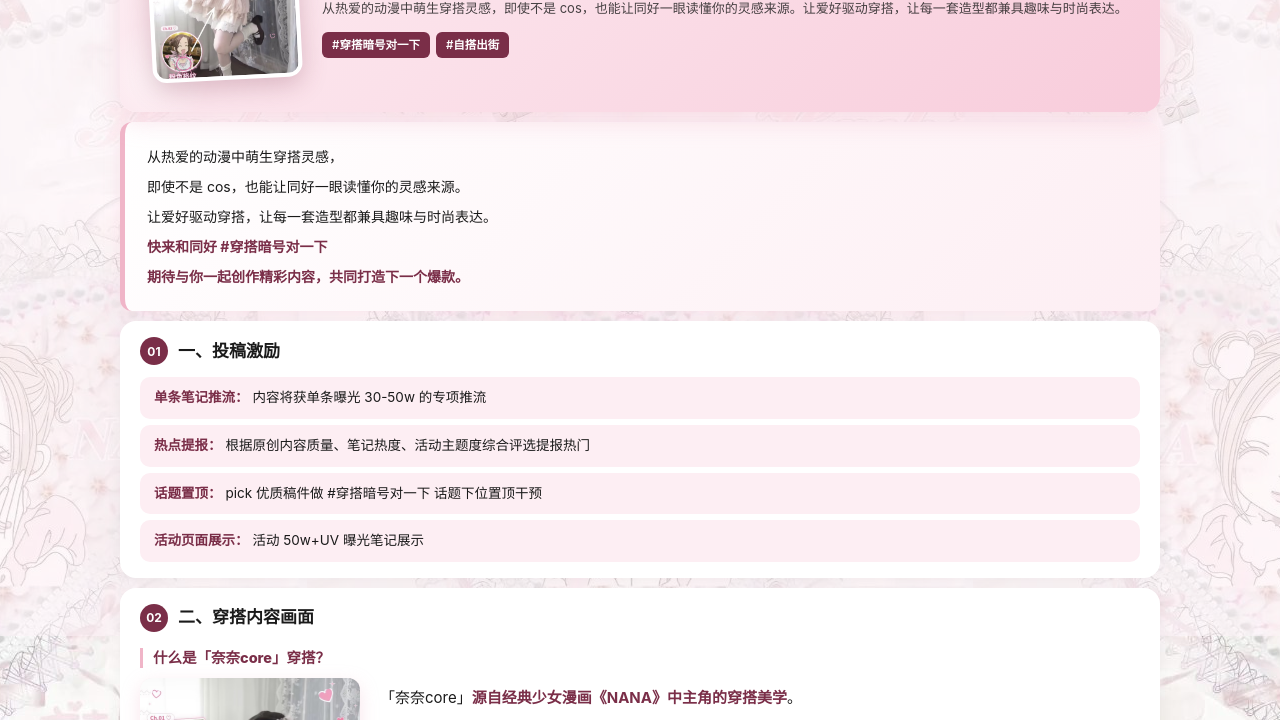
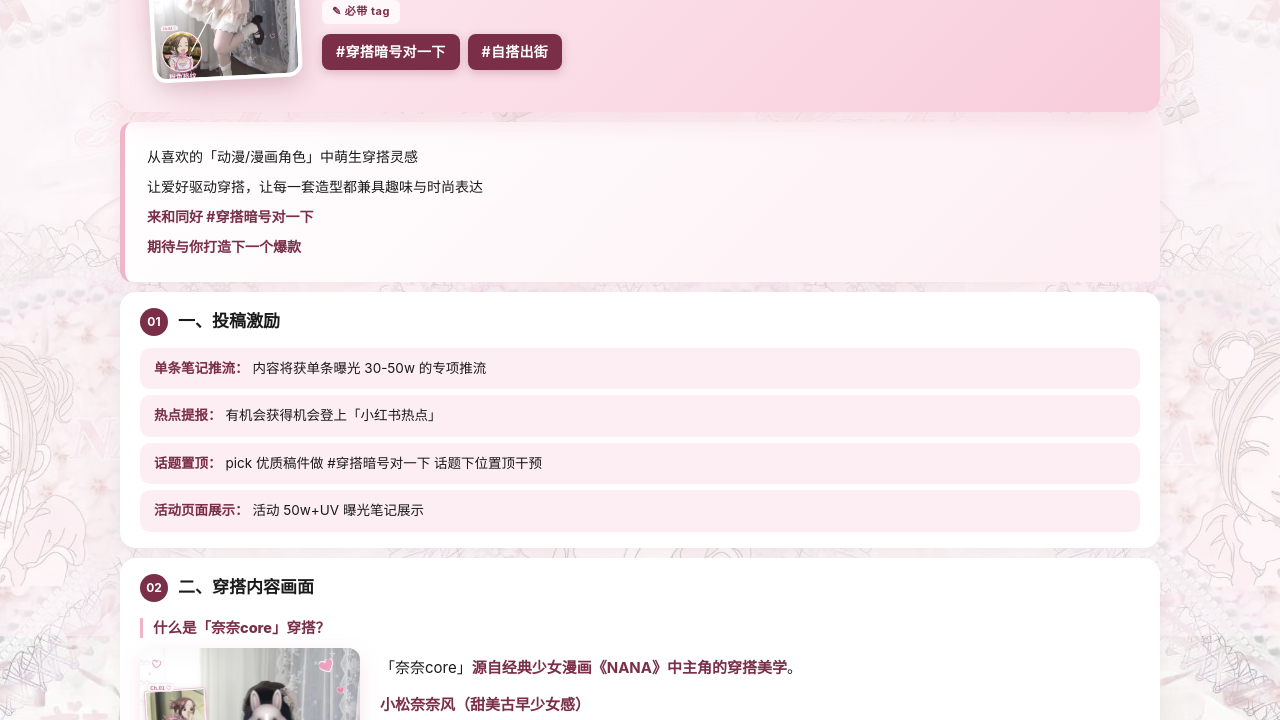
Before and after one commit to myoni113/nana-core-brief, a plain HTML site: page index.html in a window 1280 px wide. Shown: the part 164-884 px from the top of the page. Drawn offline with Linux system fonts and the light colour scheme.

Commit message:
add index.html

```diff
--- a/index.html
+++ b/index.html
@@ -121,19 +121,33 @@
     line-height: 1.65;
     opacity: 0.8;
   }
+  .hero-tag-label {
+    display: inline-block;
+    margin-top: 14px;
+    margin-bottom: 6px;
+    padding: 3px 10px;
+    background: rgba(255,255,255,0.75);
+    color: var(--ani-ink);
+    font-size: 11px;
+    font-weight: 700;
+    border-radius: 6px;
+    letter-spacing: 0.5px;
+  }
   .hero-tags {
-    margin-top: 12px;
+    margin-top: 4px;
     display: flex;
-    gap: 6px;
+    gap: 8px;
     flex-wrap: wrap;
   }
   .hero-tags .htag {
     background: var(--ani-ink);
     color: #fff;
-    padding: 4px 10px;
-    border-radius: 6px;
-    font-size: 11.5px;
-    font-weight: 600;
+    padding: 7px 14px;
+    border-radius: 8px;
+    font-size: 14px;
+    font-weight: 700;
+    letter-spacing: 0.3px;
+    box-shadow: 0 3px 10px rgba(122,46,72,0.25);
   }
 
   /* 引子高亮块 */
@@ -441,7 +455,7 @@
     <div class="hero-copy">
       <span class="hero-eyebrow">🎀 二次元圈层 · 选题详解</span>
       <h1 class="hero-title">Fancore 穿搭<span class="hero-title-sub">（以奈奈core为例）</span></h1>
-      <p class="hero-sub">从热爱的动漫中萌生穿搭灵感，即使不是 cos，也能让同好一眼读懂你的灵感来源。让爱好驱动穿搭，让每一套造型都兼具趣味与时尚表达。</p>
+      <div class="hero-tag-label">✎ 必带 tag</div>
       <div class="hero-tags">
         <span class="htag">#穿搭暗号对一下</span>
         <span class="htag">#自搭出街</span>
@@ -451,11 +465,10 @@
 
   <!-- 引子 -->
   <div class="intro-quote">
-    <p>从热爱的动漫中萌生穿搭灵感，</p>
-    <p>即使不是 cos，也能让同好一眼读懂你的灵感来源。</p>
-    <p>让爱好驱动穿搭，让每一套造型都兼具趣味与时尚表达。</p>
-    <p class="qhi">快来和同好 #穿搭暗号对一下</p>
-    <p class="qhi">期待与你一起创作精彩内容，共同打造下一个爆款。</p>
+    <p>从喜欢的「动漫/漫画角色」中萌生穿搭灵感</p>
+    <p>让爱好驱动穿搭，让每一套造型都兼具趣味与时尚表达</p>
+    <p class="qhi">来和同好 #穿搭暗号对一下</p>
+    <p class="qhi">期待与你打造下一个爆款</p>
   </div>
 
   <!-- 一、投稿激励 -->
@@ -466,7 +479,7 @@
     </div>
     <ul class="rules-list">
       <li><span class="k">单条笔记推流：</span>内容将获单条曝光 30-50w 的专项推流</li>
-      <li><span class="k">热点提报：</span>根据原创内容质量、笔记热度、活动主题度综合评选提报热门</li>
+      <li><span class="k">热点提报：</span>有机会获得机会登上「小红书热点」</li>
       <li><span class="k">话题置顶：</span>pick 优质稿件做 #穿搭暗号对一下 话题下位置顶干预</li>
       <li><span class="k">活动页面展示：</span>活动 50w+UV 曝光笔记展示</li>
     </ul>
```
